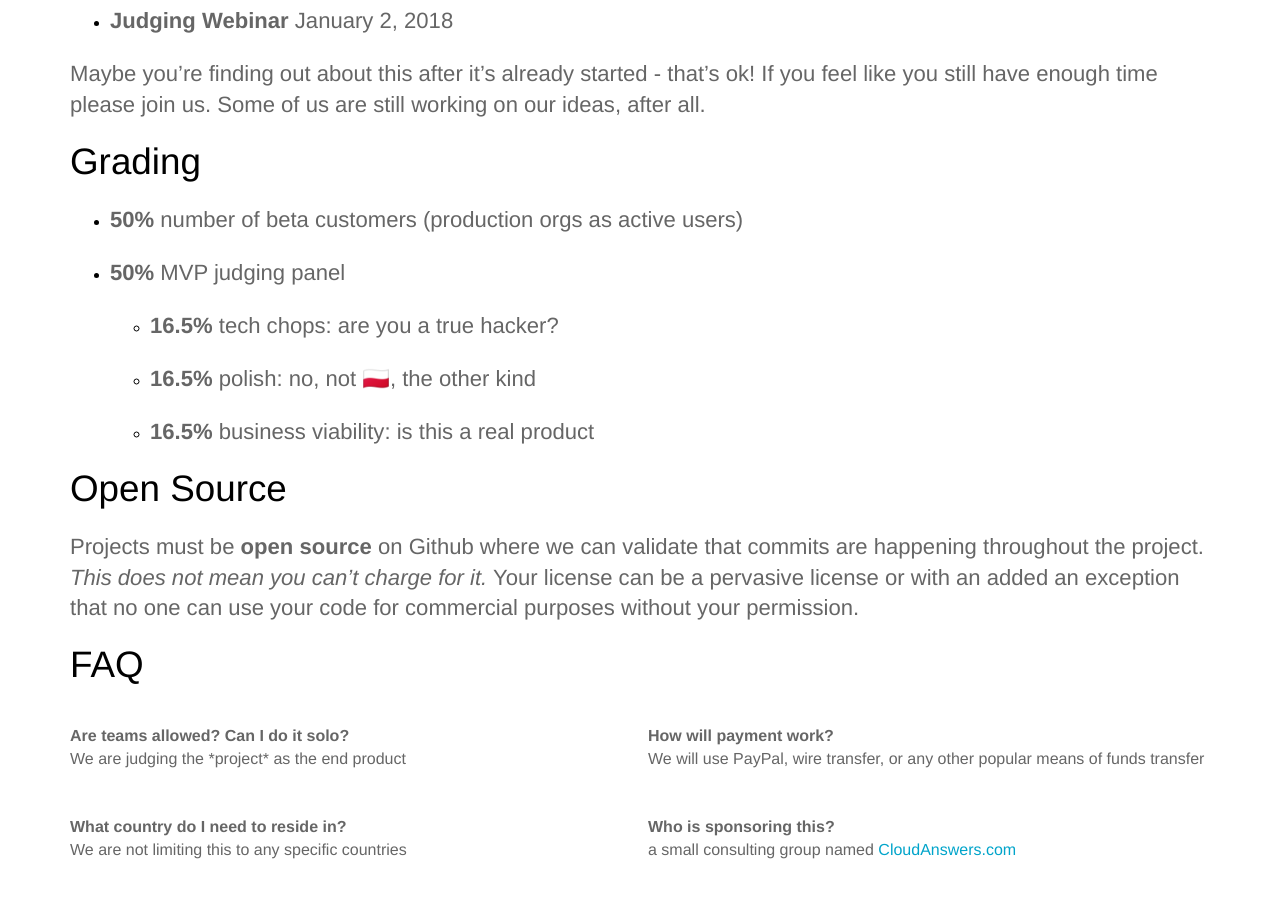
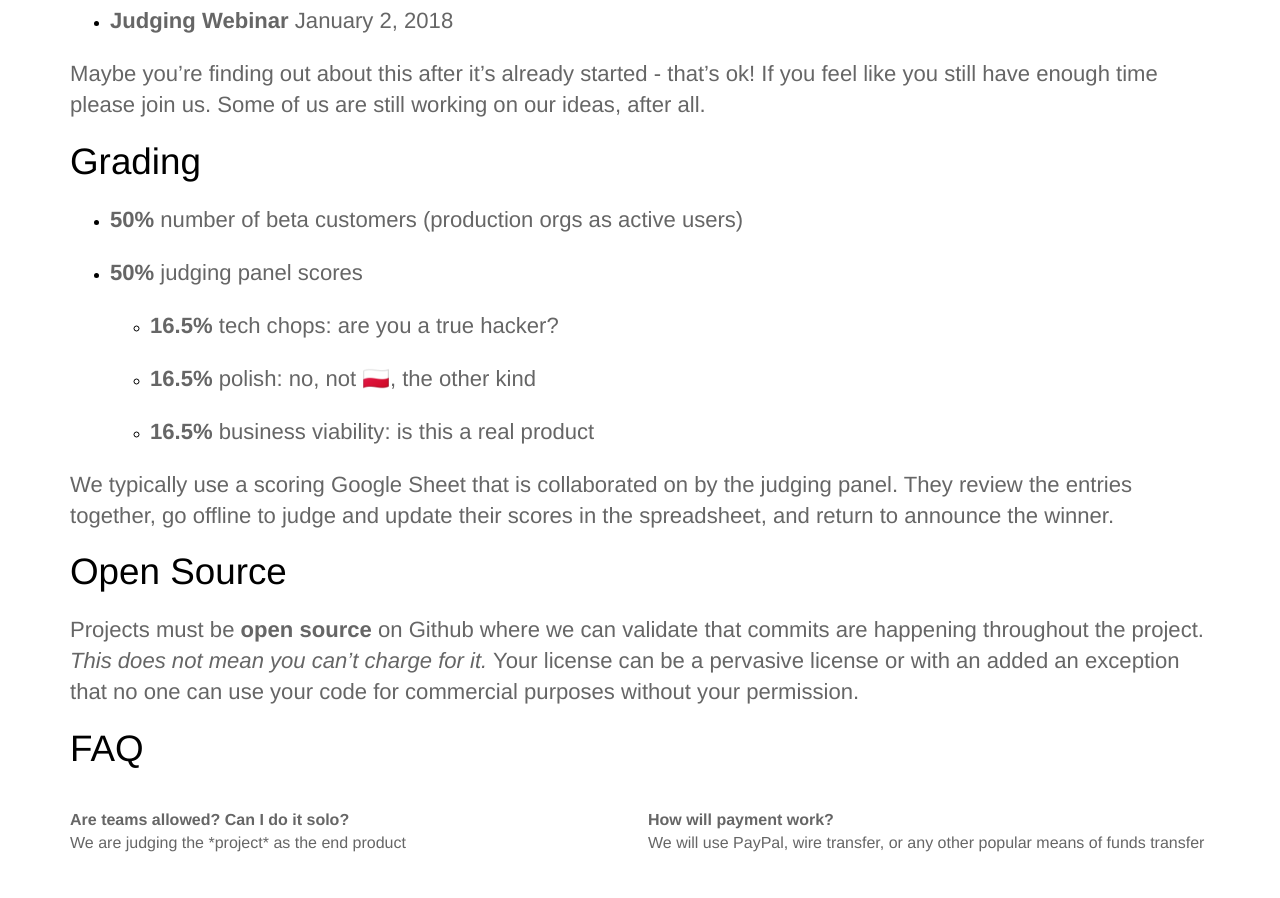
Before and after one commit to cloudanswers/hackathon.cloudanswers.com, a Jekyll site: the page built from participate.md, in a window 1280 px wide and 900 px high, scrolled down 775 px. Built offline with Jekyll 4.4.1, drawn with Linux system fonts in a browser that asks for light colours.

Commit message:
Clarification on judging, mvp wording change

```diff
--- a/participate.md
+++ b/participate.md
@@ -37,13 +37,15 @@ Maybe you're finding out about this after it's already started - that's ok! If y
 
 - **50%** number of beta customers (production orgs as active users)
 
-- **50%** MVP judging panel
+- **50%** judging panel scores
 
   - **16.5%** tech chops: are you a true hacker?
 
   - **16.5%** polish: no, not 🇵🇱, the other kind
 
   - **16.5%** business viability: is this a real product
+
+We typically use a scoring Google Sheet that is collaborated on by the judging panel.  They review the entries together, go offline to judge and update their scores in the spreadsheet, and return to announce the winner.
 
 # Open Source
 
```
